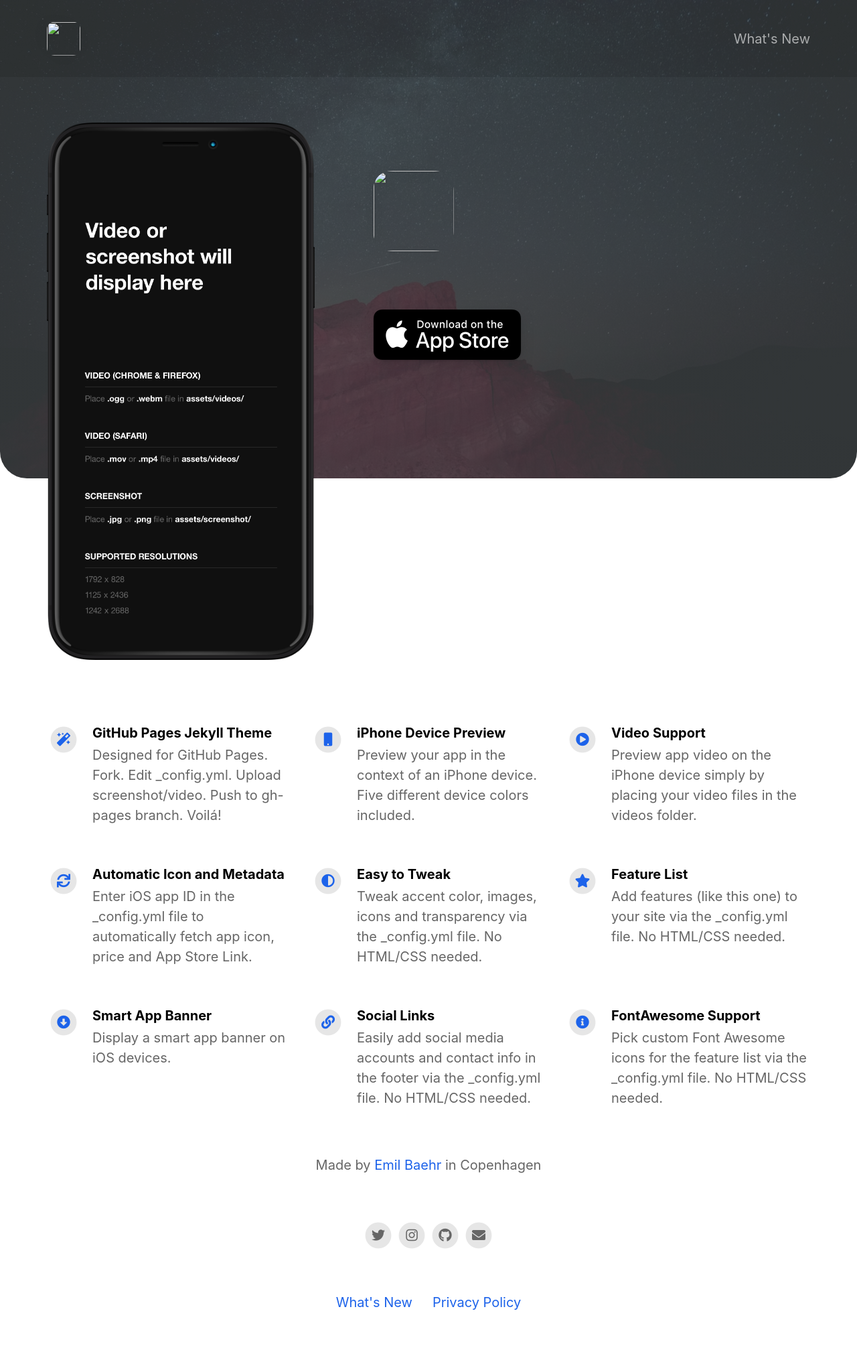
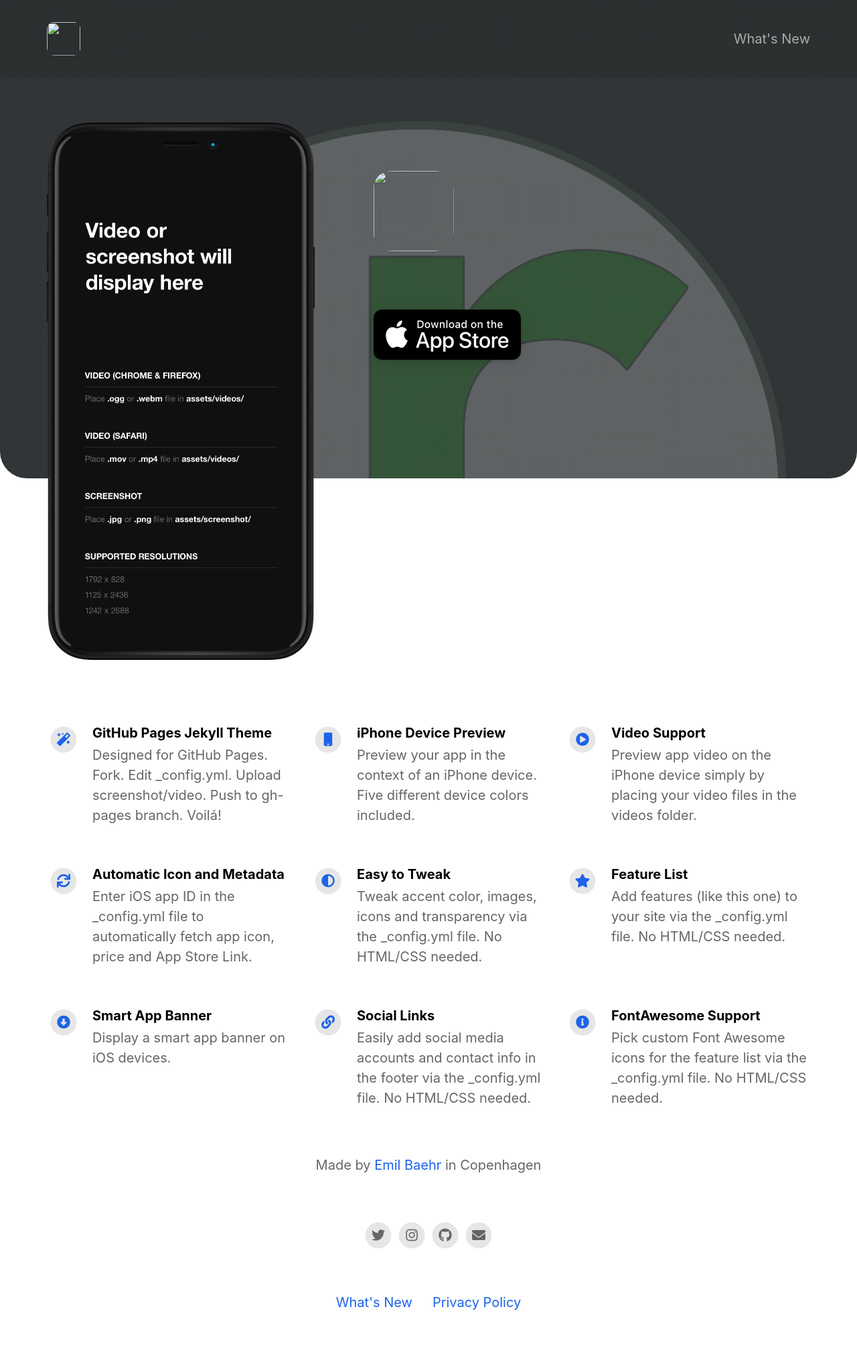
Before and after one commit to fintechntrusts2020/Replica_Forex, a Jekyll site: the page built from index.html, in a window 1280 px wide. Shown: the whole page at 67% size. Built offline with Jekyll 4.4.1, drawn with Linux system fonts in a browser that asks for light colours; nearby versions of some CDN libraries.

Commit message:
Added RFX_logo.png to "assets" folder, Changed; line 68 "cover_image": assets/RFX_logo.png

```diff
--- a/_config.yml
+++ b/_config.yml
@@ -64,7 +64,7 @@ topbar_color                              : "#000000"
 topbar_transparency                       : 0.1
 topbar_title_color                        : "#ffffff"
 
-cover_image                               : assets/headerimage.png                    # Replace with alternative image path or image URL.
+cover_image                               : assets/RFX_logo.png                    # Replace with alternative image path or image URL.
 cover_overlay_color                       : "#363b3d"
 cover_overlay_transparency                : 0.8
 
```
Also changed, not shown: assets/RFX_logo.png (added).
